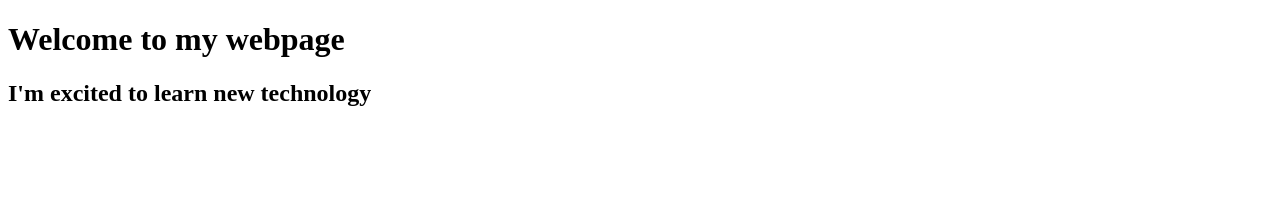
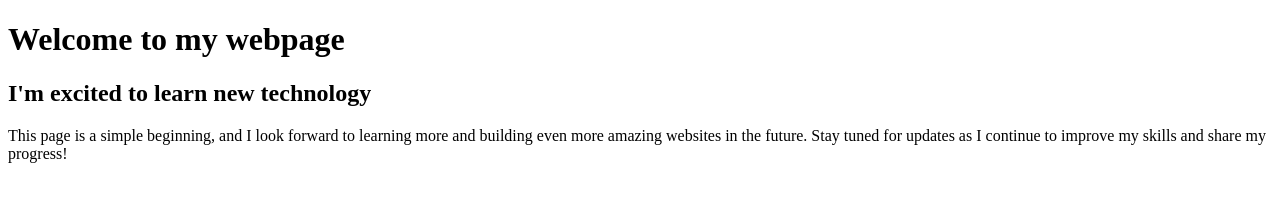
Before and after one commit to Nagaveni2004/HTML, a plain HTML site: page index.html in a window 1280 px wide. Drawn offline with Linux system fonts and the light colour scheme.

Commit message:
index.html

```diff
--- a/index.html
+++ b/index.html
@@ -6,5 +6,7 @@
 <body>
     <h1>Welcome to my webpage</h1>
     <h2>I'm excited to learn new technology</h2>
+    <p>This page is a simple beginning, and I look forward to learning more and building even more amazing websites in the future. Stay tuned for updates as I continue to improve my skills and share my progress!</p>
+
 </body>
 </html>
```
